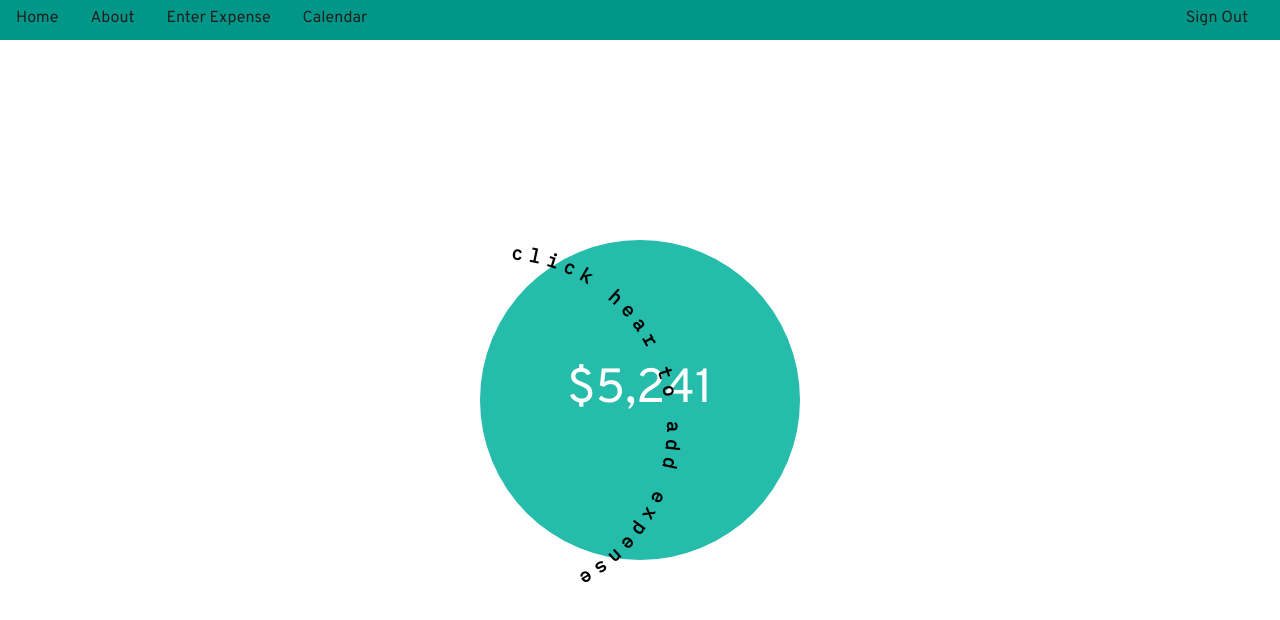
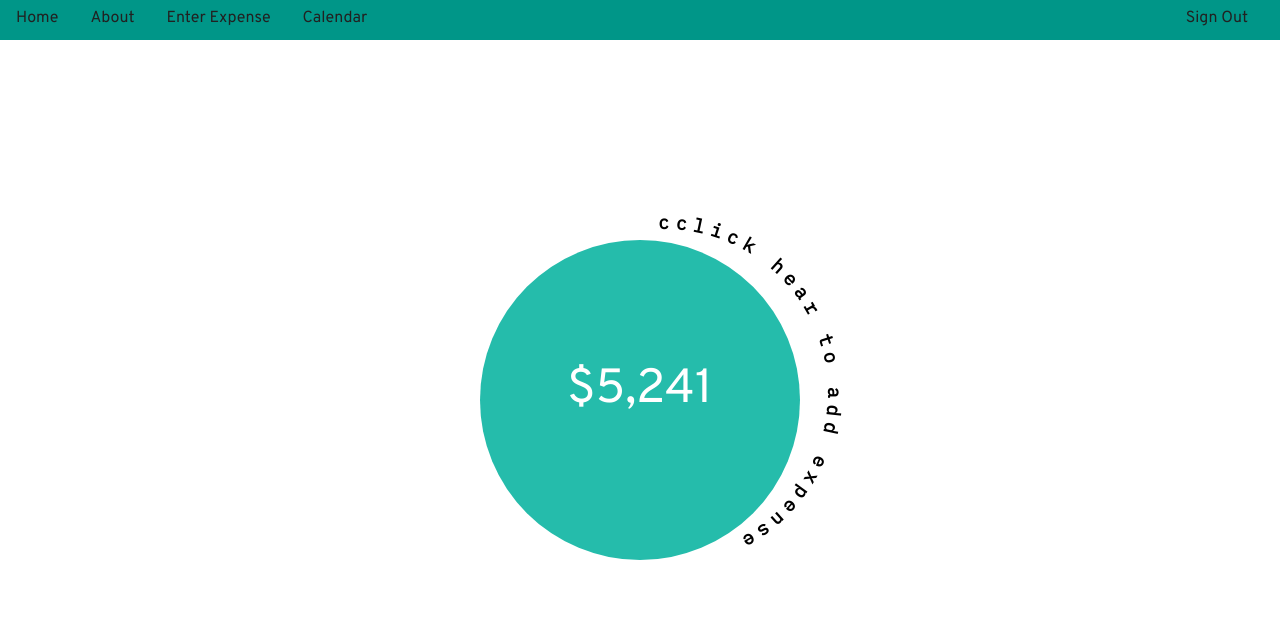
Before and after one commit to designmakeexperiement/PocketMoneyFront, a React app: page / in a window 1280 px wide. Shown: the top 620 px of the page. Built offline with nearby package versions, Linux system fonts and the light colour scheme.

Commit message:
wip curved text

```diff
--- a/src/components/outside_circle.js
+++ b/src/components/outside_circle.js
@@ -6,6 +6,7 @@ export default class OutsideCircle extends Component {
       return (
         <div id="outsideCircle">
           <h3>
+            <span >c</span>
             <span className="char1">c</span>
             <span className="char2">l</span>
             <span className="char3">i</span>
--- a/style/home.scss
+++ b/style/home.scss
@@ -33,28 +33,32 @@ $font-color: white;
 }
 
 #outsideCircle {
+  position: absolute;
   display: inline;
+  top: -2%;
+  left: -2%;
   // top: 50%;
   // left: 50%;
   // height: 20em;
   // width: 20em;
-  height: 100%;
-  width: 100%;
-  transform: rotate(-90deg);
+  height: 107%;
+  width: 107%;
+  // transform: rotate(-80deg);
   font-family: 'IBM Plex Mono', monospace;
   color: black;
-  // margin-top: -10em;
+  // margin-left: -2em;
   // margin-left: -10em;
   z-index: 100;
   span {
     display: inline-block;
-    height: 20em;
+    height: 107%;
     position: absolute;
+    // right: 107%;
     width: 2em;
-    top: 0;
-    left: 0;
+    top: -7%;
+    // left: 0;
     transform-origin: center center;
-      z-index: 100;
+    z-index: 100;
   }
   @for $i from 1 through 25 {
     .char#{$i} {
```
